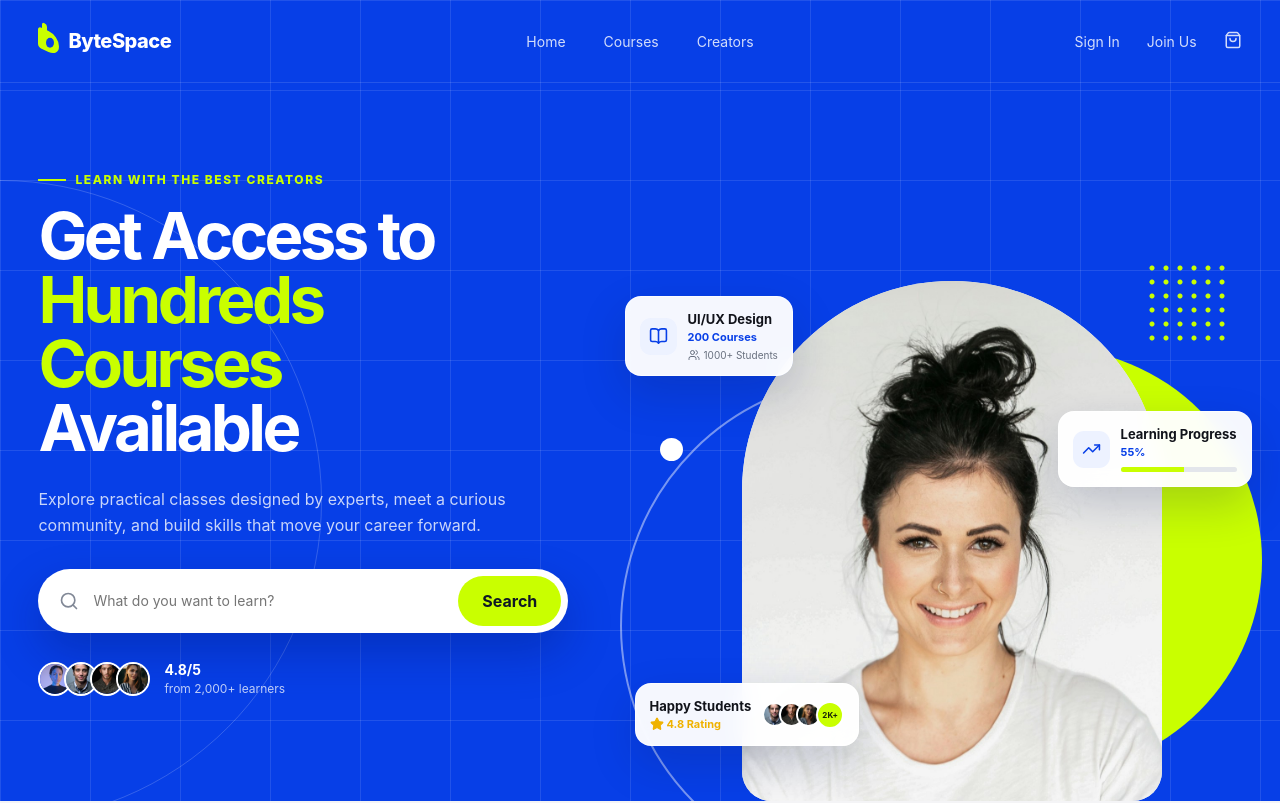
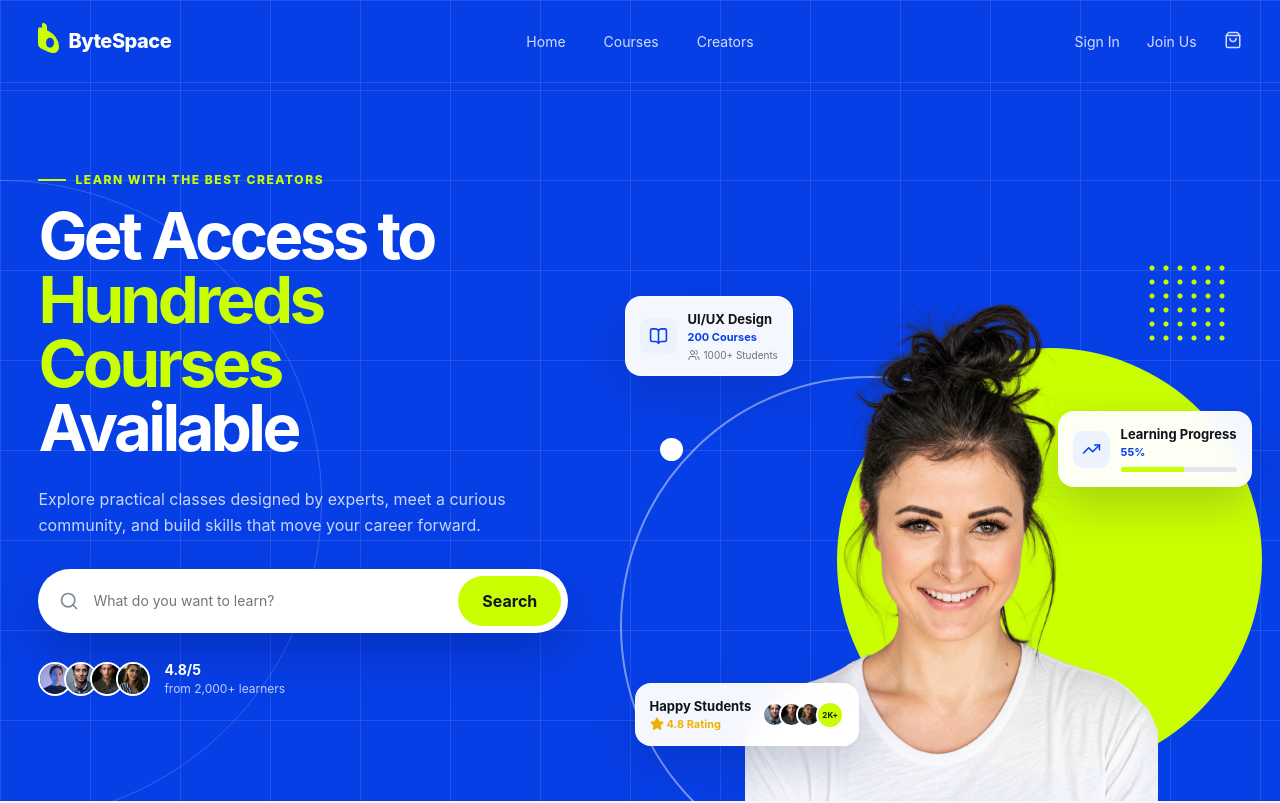
Before and after one commit to romanrazan/bytespace-new, a Next.js app: page / in a window 1280 px wide. Shown: the top 803 px of the page. Built offline with nearby package versions, Linux system fonts and the light colour scheme.

Commit message:
fix: use transparent promotional portraits

```diff
--- a/src/app/globals.css
+++ b/src/app/globals.css
@@ -47,8 +47,8 @@ img { display: block; }
 .hero__trust { margin-top: 27px; display: flex; align-items: center; gap: 14px; color: rgba(255,255,255,.74); font-size: clamp(12px, .7vw, 14px); line-height: 1.45; }
 .hero__trust b { color: white; font-size: clamp(14px, .82vw, 16px); }
 .hero-art { min-height: clamp(600px, 72vh, 700px); position: relative; align-self: end; }
-.hero-art__portrait { position: absolute; z-index: 2; width: clamp(420px, 28vw, 500px); height: clamp(520px, 36vw, 630px); left: 50%; bottom: 0; overflow: hidden; border-radius: 250px 250px 35px 35px; transform: translateX(-45%); background: #edf0f4; }
-.hero-art__portrait img { object-fit: cover; object-position: 50% 25%; }
+.hero-art__portrait { position: absolute; z-index: 2; width: clamp(420px, 28vw, 500px); height: clamp(520px, 36vw, 630px); left: 50%; bottom: 0; transform: translateX(-45%); }
+.hero-art__portrait img { object-fit: contain; object-position: center bottom; }
 .shape { position: absolute; display: block; }
 .shape--lime { z-index: 1; width: clamp(425px, 29vw, 520px); height: clamp(425px, 29vw, 520px); right: -20px; bottom: 28px; border-radius: 50%; background: var(--lime); }
 .shape--orbit { z-index: 1; width: clamp(500px, 34vw, 610px); height: clamp(500px, 34vw, 610px); left: 0; bottom: -75px; border: 2px solid rgba(255,255,255,.45); border-radius: 50%; }
@@ -136,8 +136,8 @@ img { display: block; }
 .stats span { color: var(--muted); font-size: clamp(12px, .72vw, 14px); }
 .visual-composition { position: relative; min-height: clamp(570px, 38vw, 660px); }
 .visual-composition__blob { position: absolute; z-index: 0; width: clamp(440px, 30vw, 520px); height: clamp(440px, 30vw, 520px); left: 50%; bottom: 24px; border-radius: 48% 52% 52% 48% / 48% 38% 62% 52%; transform: translateX(-50%) rotate(-7deg); background: var(--lime); }
-.visual-composition__image { position: absolute; z-index: 1; width: clamp(390px, 26vw, 455px); height: clamp(505px, 34vw, 590px); left: 50%; bottom: 0; overflow: hidden; border-radius: 230px 230px 28px 28px; transform: translateX(-50%); background: #e8ebef; }
-.visual-composition__image img { object-fit: cover; object-position: center 22%; }
+.visual-composition__image { position: absolute; z-index: 1; width: clamp(390px, 26vw, 455px); height: clamp(505px, 34vw, 590px); left: 50%; bottom: 0; transform: translateX(-50%); }
+.visual-composition__image img { object-fit: contain; object-position: center bottom; }
 .mini-course-card, .mini-progress-card, .metric-card { position: absolute; z-index: 3; border: 1px solid #edf0f4; border-radius: 15px; background: white; box-shadow: 0 18px 45px rgba(28,38,66,.14); }
 .mini-course-card { left: -12px; bottom: 55px; padding: 10px; display: flex; gap: 10px; }
 .mini-course-card img { object-fit: cover; border-radius: 9px; }
@@ -153,8 +153,7 @@ img { display: block; }
 .mini-progress-card i b { width: 78%; background: var(--blue); }
 .creator-section { background: #f7f8fa; }
 .visual-composition--creator .visual-composition__blob { background: var(--blue); }
-.visual-composition--creator .visual-composition__image { width: clamp(400px, 27vw, 470px); }
-.visual-composition--creator .visual-composition__image img { object-position: center 20%; }
+.visual-composition--creator .visual-composition__image { width: clamp(430px, 30vw, 500px); height: clamp(540px, 38vw, 640px); }
 .creator-features { grid-template-columns: 1fr 1fr; gap: 18px; }
 .creator-features li { display: flex; align-items: center; gap: 10px; font-size: clamp(13px, .8vw, 15px); font-weight: 650; }
 .creator-features li span { width: 28px; height: 28px; display: grid; place-items: center; border-radius: 50%; color: var(--blue); background: var(--lime); }
--- a/src/components/home/CreatorBenefits.tsx
+++ b/src/components/home/CreatorBenefits.tsx
@@ -11,7 +11,7 @@ export function CreatorBenefits() {
       <SectionContainer className="split-section split-section--reverse">
         <div className="visual-composition visual-composition--creator">
           <span className="visual-composition__blob" />
-          <div className="visual-composition__image"><Image src="/images/creator-woman.jpg" alt="ByteSpace course creator" fill loading="eager" sizes="(max-width: 900px) 86vw, 520px" /></div>
+          <div className="visual-composition__image"><Image src="/images/people/creator-transparent.png" alt="ByteSpace course creator" fill loading="eager" sizes="(max-width: 900px) 86vw, 520px" /></div>
           <div className="metric-card metric-card--revenue"><span><DollarSign /></span><div><small>Total Revenue</small><strong>$24,500</strong><em>+18.2%</em></div></div>
           <div className="metric-card metric-card--year"><small>Year To Date</small><strong>$18,940</strong><span>↗ 12.4%</span></div>
           <div className="metric-card metric-card--happy"><Users /><div><strong>2K+</strong><small>Happy Students</small><span><Star size={12} fill="currentColor" /> 4.8</span></div></div>
--- a/src/components/home/GrowthSection.tsx
+++ b/src/components/home/GrowthSection.tsx
@@ -17,7 +17,7 @@ export function GrowthSection() {
         </div>
         <div className="visual-composition visual-composition--learner">
           <span className="visual-composition__blob" />
-          <div className="visual-composition__image"><Image src="/images/hero-student.jpg" alt="Student building professional skills" fill loading="eager" sizes="(max-width: 900px) 86vw, 520px" /></div>
+          <div className="visual-composition__image"><Image src="/images/people/hero-student-transparent.png" alt="Student building professional skills" fill loading="eager" sizes="(max-width: 900px) 86vw, 520px" /></div>
           <div className="mini-course-card"><Image src="/images/course-digital.jpg" alt="" width={72} height={58} /><div><small>Popular Course</small><strong>Digital Design Essentials</strong><span><BookOpen size={12} /> 17 Lessons</span></div></div>
           <div className="mini-progress-card"><span><TrendingUp /></span><div><small>Learning Progress</small><strong>78%</strong><i><b /></i></div></div>
         </div>
--- a/src/components/home/HeroSection.tsx
+++ b/src/components/home/HeroSection.tsx
@@ -30,7 +30,7 @@ export function HeroSection() {
           <span className="shape shape--orbit" />
           <span className="shape shape--lime" />
           <span className="shape shape--dots" />
-          <div className="hero-art__portrait"><Image src="/images/hero-student.jpg" alt="A smiling ByteSpace learner" fill loading="eager" sizes="(max-width: 900px) 80vw, 550px" /></div>
+          <div className="hero-art__portrait"><Image src="/images/people/hero-student-transparent.png" alt="A smiling ByteSpace learner" fill loading="eager" sizes="(max-width: 900px) 80vw, 550px" /></div>
           <div className="float-card float-card--course">
             <span className="float-card__icon"><BookOpen /></span>
             <div><strong>UI/UX Design</strong><span>200 Courses</span><small><Users size={12} /> 1000+ Students</small></div>
```
Also changed, not shown: public/images/people/creator-transparent.png (added), public/images/people/hero-student-transparent.png (added).
